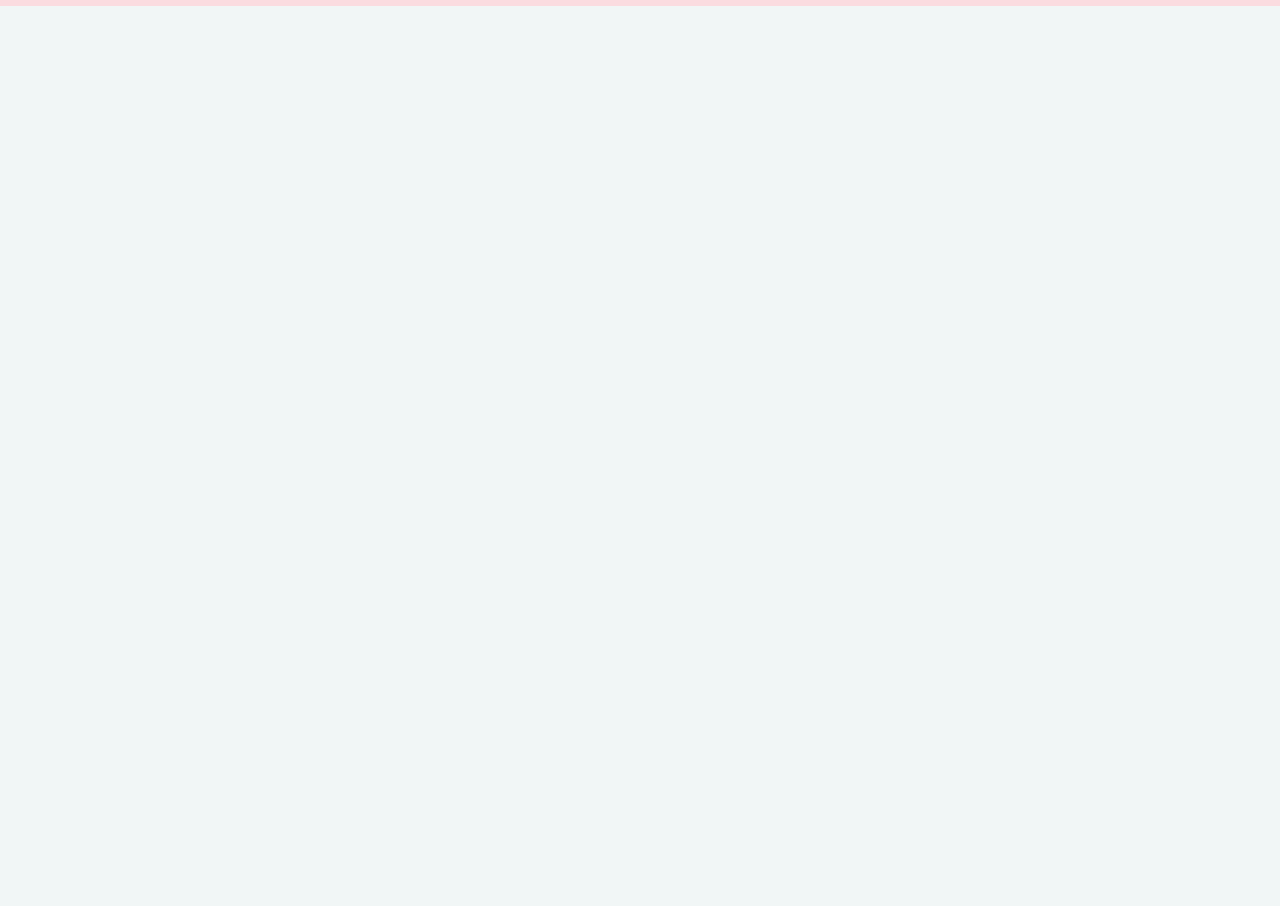
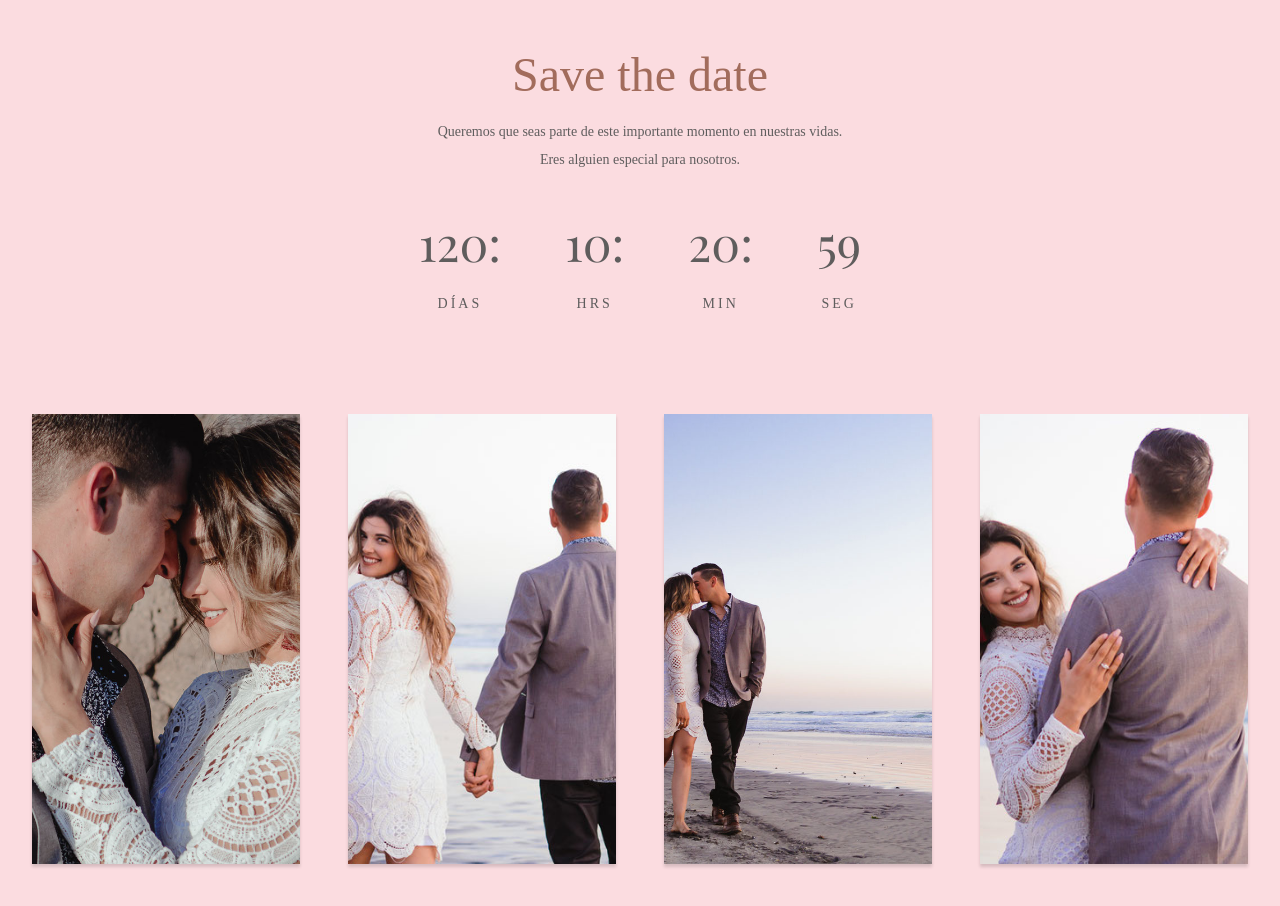
Before and after one commit to sauloroman/clavel-app, a React (Vite) app: page / in a window 1280 px wide. Shown: the part 1042-1948 px from the top of the page. Before the commit the page ends 1048 px from the top, so only its background shows below. Built offline with nearby package versions, Linux system fonts and the light colour scheme; a web font is replaced by a local one.

Commit message:
gallery section done

```diff
--- a/src/scss/abstracts/_utilities.scss
+++ b/src/scss/abstracts/_utilities.scss
@@ -1,7 +1,7 @@
 @use '../abstracts/variables' as v;
 
 .section-space {
-  padding: calc( v.$gap * 3 ) 0;
+  padding: calc( v.$gap * 2 ) 0;
 }
 
 .text-center {
--- a/src/scss/base/_layout.scss
+++ b/src/scss/base/_layout.scss
@@ -29,4 +29,8 @@
     grid-template-columns: repeat(2, 1fr);
   }
 
+  &-4-cols {
+    grid-template-columns: repeat(4, 1fr);
+  }
+
 }
--- a/src/scss/base/_typography.scss
+++ b/src/scss/base/_typography.scss
@@ -48,7 +48,6 @@ input, select, textarea {
 .heading-section {
   font-size: 4.8rem;
   font-weight: 500;
-  margin-bottom: 2rem;
 }
 
 .heading-subtitle {
--- a/src/site/_site.scss
+++ b/src/site/_site.scss
@@ -1,3 +1,4 @@
 @use './hero/hero';
 @use './history/history';
 @use './gallery/gallery';
+@use './gallery/timer/timer';
--- a/src/site/gallery/Gallery.jsx
+++ b/src/site/gallery/Gallery.jsx
@@ -1,8 +1,28 @@
+import { Timer } from "./timer/Timer"
+import gallery1 from '../../assets/img/novios-4.jpg';
+import gallery2 from '../../assets/img/novios-6.jpg';
+import gallery3 from '../../assets/img/novios-8.jpg';
+import gallery4 from '../../assets/img/novios-9.jpg';
+
 export const Gallery = () => {
   return (
-    <section className="gallery">
+    <section className="gallery section-space">
       <div className="gallery__container main-container">
-        <h2>gallery</h2>
+        <Timer />
+        <div className="gallery__photos grid grid-4-cols">
+          <figure className="gallery__photo">
+            <img src={ gallery1 } alt="Novios photo 1" className="gallery__img" />
+          </figure>
+          <figure className="gallery__photo">
+            <img src={ gallery3 } alt="Novios photo 3" className="gallery__img" />
+          </figure>
+          <figure className="gallery__photo">
+            <img src={ gallery2 } alt="Novios photo 2" className="gallery__img" />
+          </figure>
+          <figure className="gallery__photo">
+            <img src={ gallery4 } alt="Novios photo 4" className="gallery__img" />
+          </figure>
+        </div>
       </div>
     </section>
   )
--- a/src/site/gallery/_gallery.scss
+++ b/src/site/gallery/_gallery.scss
@@ -1,7 +1,39 @@
 @use '../../scss/abstracts/variables' as v;
+@use '../../scss/abstracts/mixins' as m;
 
 .gallery {
 
   background-color: v.$color-pink-tint;
 
+  &__photos {
+    gap: 4.8rem;
+
+    @include m.responsiveDesign( phone ) {
+      grid-template-columns: 1fr;
+      gap: 3.2rem;
+    }
+
+  }
+
+  &__photo {
+    height: 45rem;
+    overflow-y: hidden;
+    box-shadow: 0 3px 3px rgba(0, 0, 0, .15);
+
+    @include m.responsiveDesign( phone ) {
+      width: 80%;
+      height: 50rem;
+
+      &:first-child {
+        display: none;
+      }
+
+    }
+  }
+
+  &__img {
+    width: 100%;
+    height: 100%;
+  }
+
 }
--- /dev/null
+++ b/src/site/gallery/timer/Timer.jsx
@@ -0,0 +1,30 @@
+export const Timer = () => {
+  return (
+    <section className="timer">
+      <div className="timer__container text-center">
+        <h2 className="heading-section">Save the date</h2>
+        <p className="timer__text">Queremos que seas parte de este importante momento en nuestras vidas. Eres alguien especial para nosotros.</p>
+
+        <div className="timer__grid flex flex-center">
+          <div className="timer__element">
+            <p className="timer__number">120:</p>
+            <p className="timer__concept">Días</p>
+          </div>
+          <div className="timer__element">
+            <p className="timer__number">10: </p>
+            <p className="timer__concept">Hrs</p>
+          </div>
+          <div className="timer__element">
+            <p className="timer__number">20: </p>
+            <p className="timer__concept">Min</p>
+          </div>
+          <div className="timer__element">
+            <p className="timer__number">59 </p>
+            <p className="timer__concept">Seg</p>
+          </div>
+        </div>
+
+      </div>
+    </section>
+  )
+}
--- /dev/null
+++ b/src/site/gallery/timer/_timer.scss
@@ -0,0 +1,45 @@
+@use '../../../scss/abstracts/variables' as v;
+@use '../../../scss/abstracts/mixins' as m;
+
+.timer {
+
+  width: 100%;
+
+  &__container {
+    margin-bottom: calc( v.$gap * 3 );
+  }
+
+  &__text {
+    margin: 0 auto;
+    width: 35%;
+    margin-bottom: 2rem;
+
+    @include m.responsiveDesign( phone ) {
+      width: 90%;
+    }
+  }
+
+  &__element {
+    margin-right: 6.4rem;
+
+    @include m.responsiveDesign( phone ) {
+      margin-right: 2.4rem;
+    }
+
+    &:last-child {
+      margin-right: 0;
+    }
+  }
+
+  &__number {
+    font-family: v.$font-df-subtitle;
+    font-weight: 300;
+    font-size: 4.8rem;
+  }
+
+  &__concept {
+    text-transform: uppercase;
+    letter-spacing: 3px;
+  }
+
+}
```
